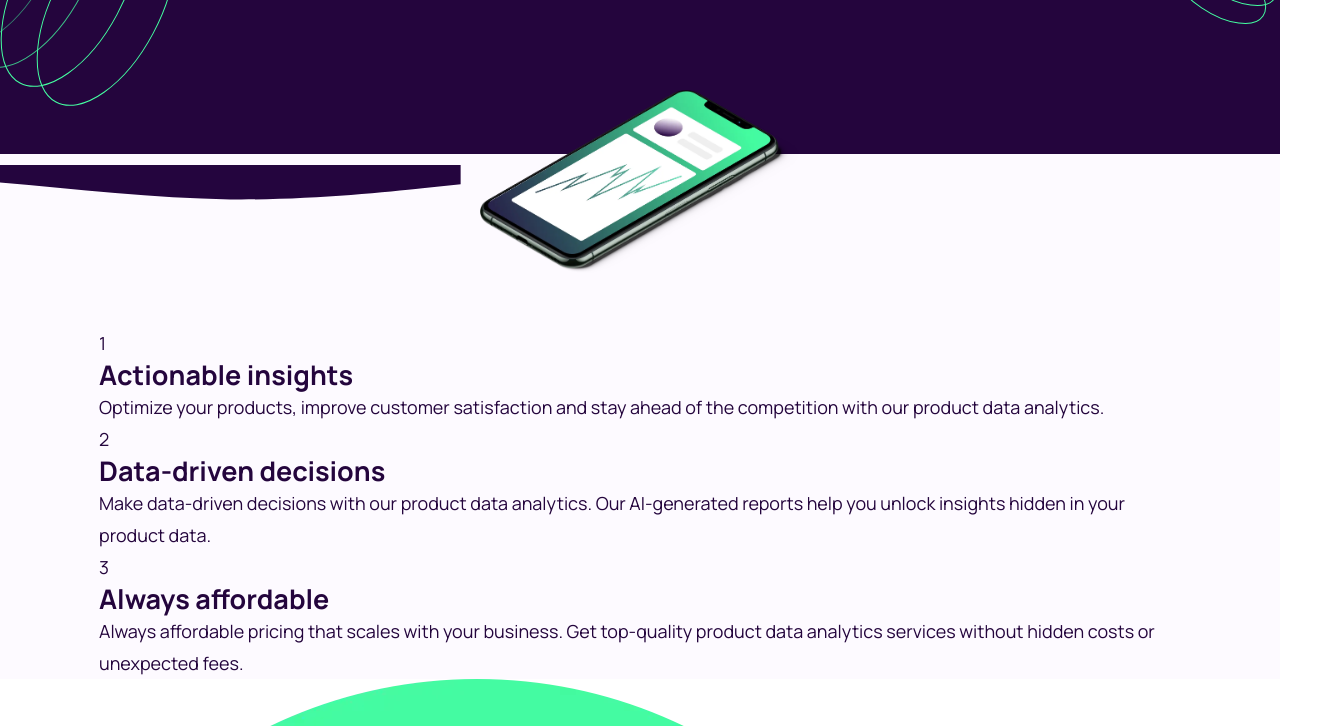
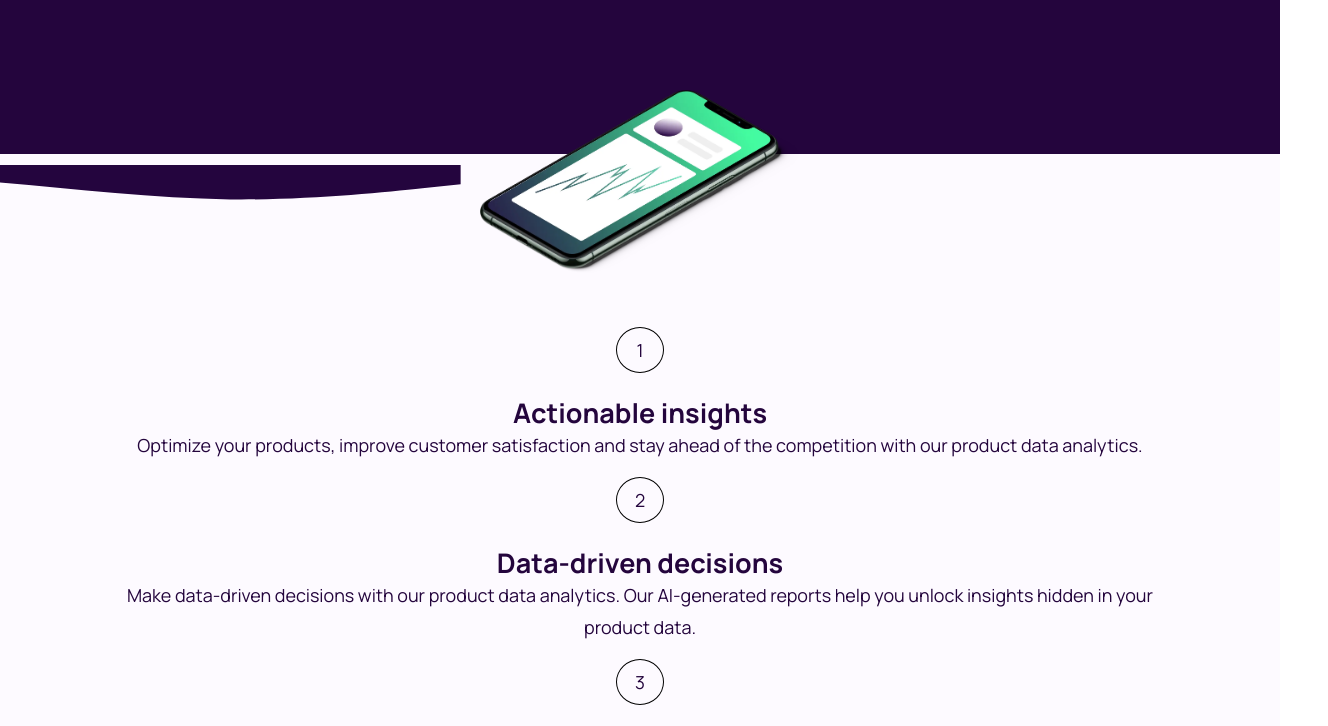
Before and after one commit to humarroquin/Workit-landing-page, a plain HTML site: page index.html in a window 1280 px wide. Shown: the part 301-1027 px from the top of the page, 1328 px wide, since content can reach past the window. Drawn offline with Linux system fonts and the light colour scheme.

Commit message:
Update styles.css

```diff
--- a/styles.css
+++ b/styles.css
@@ -109,7 +109,6 @@ body {
   color: var(--fc-dark-purle);
   font-weight: 400;
   line-height: 32px;
-  overflow-x: hidden;
 }
 
 /* header */
@@ -126,6 +125,7 @@ body {
 
 /* hero */
 .hero-section {
+  text-align: center;
   background: var(--bg-dark-purle);
   position: relative;
 }
@@ -138,10 +138,6 @@ body {
   position: absolute;
   top: 25rem;
   left: 0;
-}
-
-.container--hero {
-  text-align: center;
 }
 
 .hero-section__title {
@@ -168,6 +164,25 @@ body {
 .features-section {
   padding-top: 10.8125rem;
   background: var(--bg-ghost-white);
+  text-align: center;
+}
+
+.features-section .number {
+  height: 46px;
+  width: 48px;
+  border-radius: 50%;
+  border: 1px solid black;
+
+  display: flex;
+  align-items: center;
+  justify-content: center;
+
+  margin: 0 auto 1.5rem;
+}
+
+.container--features {
+  display: grid;
+  gap: 1rem;
 }
 /* COMPONENTS */
 
@@ -213,30 +228,3 @@ body {
 .btn--secondary:active {
   color: var(--fc-eucaplyptus);
 }
-
-/* media queries */
-@media (min-width: 30rem) {
-  body::before {
-    content: '';
-    background: url(/assets/images/bg-pattern-1.svg);
-    background-repeat: no-repeat;
-    position: absolute;
-    height: 317px;
-    width: 341px;
-    top: 7rem;
-    left: -8.5rem;
-    z-index: 1;
-  }
-
-  body::after {
-    content: '';
-    background: url(/assets/images/bg-pattern-2.svg);
-    background-repeat: no-repeat;
-    position: absolute;
-    height: 181px;
-    width: 174px;
-    top: 10rem;
-    right: -3rem;
-    z-index: 1;
-  }
-}
```
